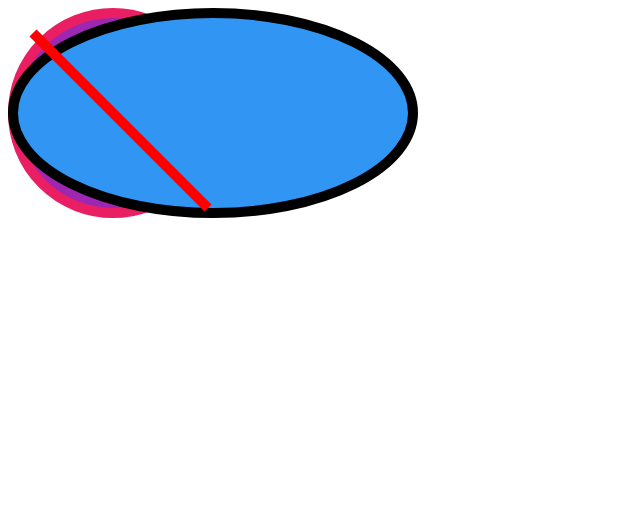
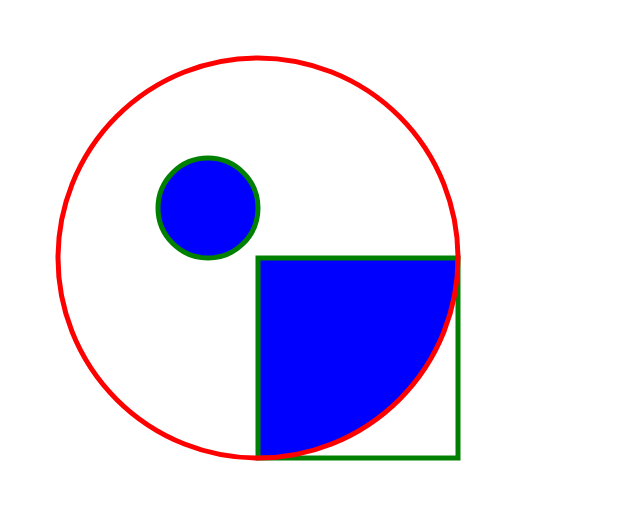
Before and after one commit to Dexstaar/d3-study, a plain HTML site: page 2.3/index.html in a window 1280 px wide. Shown: the whole page, without its empty margins (0-640 px from the left). Drawn offline with Linux system fonts and the light colour scheme.

Commit message:
done lec16

```diff
--- a/2.3/index.html
+++ b/2.3/index.html
@@ -15,7 +15,7 @@
     -->
 
     <!-- Circles, lines, ellipses -->
-    <circle r="100" cx="105" cy="105"
+    <!-- <circle r="100" cx="105" cy="105"
             fill="#9C27B0" stroke="#E91E63"
             stroke-width="10"></circle>
     <ellipse rx="200" ry="100"
@@ -24,7 +24,90 @@
              stroke-width="10"></ellipse>
     <line x1="25" y1="25"
           x2="200" y2="200"
-          stroke="red" stroke-width="10"></line>
+          stroke="red" stroke-width="10"></line> -->
+
+    <!-- Polygons & Polylines -->
+    <!-- <polygon points="220,10 123,234 300,210 170,250" fill="#607D8B"
+             stroke="#000" stroke-width="10"></polygon> -->
+
+    <!-- <polyline points="220,10 123,234 300,210 170,250" fill="none"
+              stroke="#000" stroke-width="10"></polyline>  -->
+
+
+
+    <!-- Paths -->
+    <!-- <path d="
+                M 100, 100
+                L 300, 150
+                L 300, 300
+                Q 200, 400 100, 200
+            "
+          fill="none" stroke="#000" stroke-width="10">
+    </path>
+    <path d="
+                m 100, 100
+                l 300, 150
+                l 300, 300
+                q 200, 400 100, 200
+            "
+          fill="none" stroke="yellow" stroke-width="10">
+    </path> -->
+
+    <!-- Text -->
+    <!--
+    <a href="https://google.com" target="_blank">
+        <text x="50" y="50" fill="red" font-size="30">
+            Hello World!
+            <tspan x="200" y="200"> Second Line!</tspan>
+        </text>
+    </a>
+    -->
+
+
+    <!-- Definitions, Groups and Markers -->
+    <!--
+    <defs>
+        <g id="rectangle">
+            <rect width="50" height="50"></rect>
+            <rect width="50" height="50" x="50" fill="blue"></rect>
+        </g>
+    </defs>
+
+    <use xlink:href="#rectangle"></use>
+    -->
+
+    <!-- Text Paths -->
+    <!--
+    <defs>
+        <path id="custom_text_path"
+              d="M0,0 Q0,100 150,100"></path>
+    </defs>
+
+    <text x="10" y="100" stroke="#000" font-size="30">
+        <textpath xlink:href="#custom_text_path">
+            Hello World!
+        </textpath>
+    </text>
+    -->
+
+    <!-- Clip Paths -->
+    <defs>
+        <clipPath id="custom_clip_path">
+            <rect x="250" y="250" width="200" height="200"></rect>
+            <circle r="50" cx="200" cy="200"></circle>
+        </clipPath>
+    </defs>
+
+    <circle cx="250" cy="250" clip-path="url(#custom_clip_path)"
+            r="200" fill="blue"></circle>
+
+    <!-- Clip Path Visualization -->
+    <rect x="250" y="250" width="200" height="200"
+          fill="none" stroke="green" stroke-width="5"></rect>
+    <circle cx="250" cy="250"
+            r="200" fill="none" stroke="red" stroke-width="5"></circle>
+    <circle r="50" cx="200" cy="200" fill="none" stroke="green" stroke-width="5"></circle>
+
 </svg>
 </body>
 </html>
```
